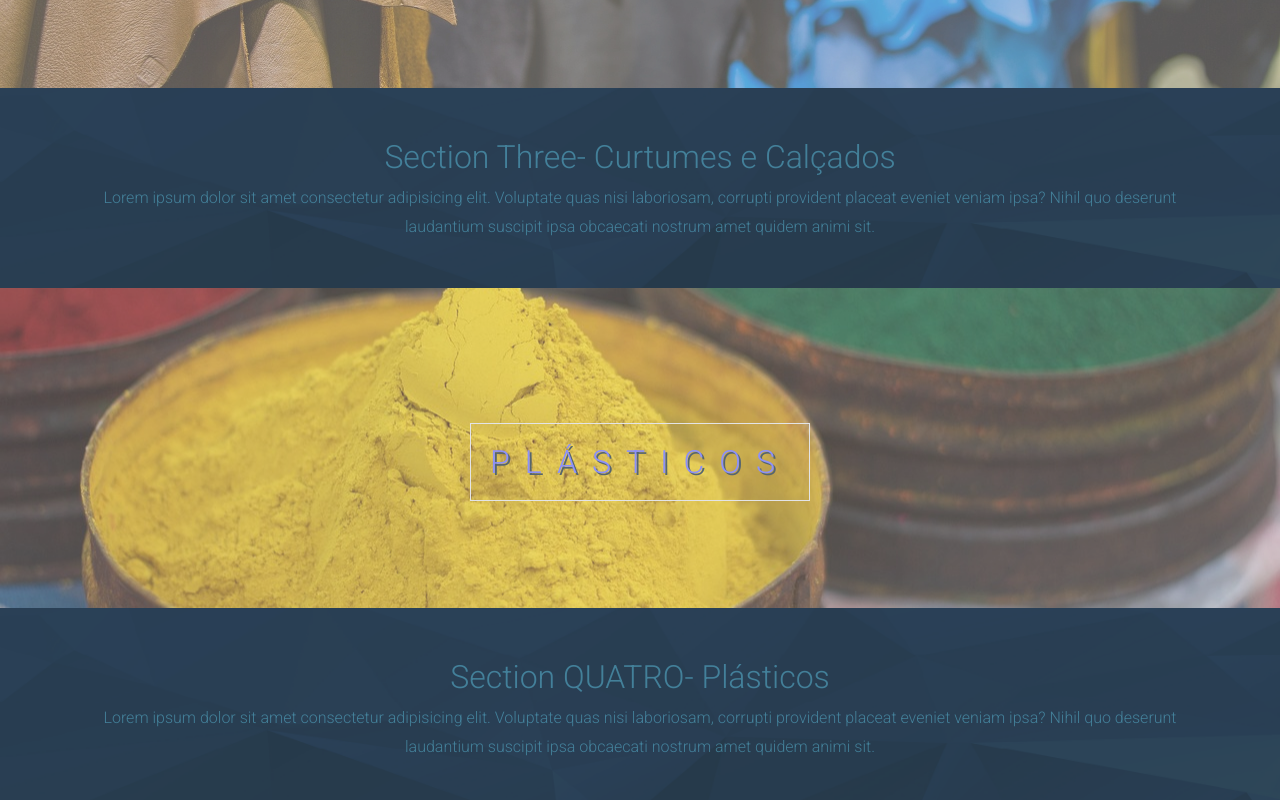
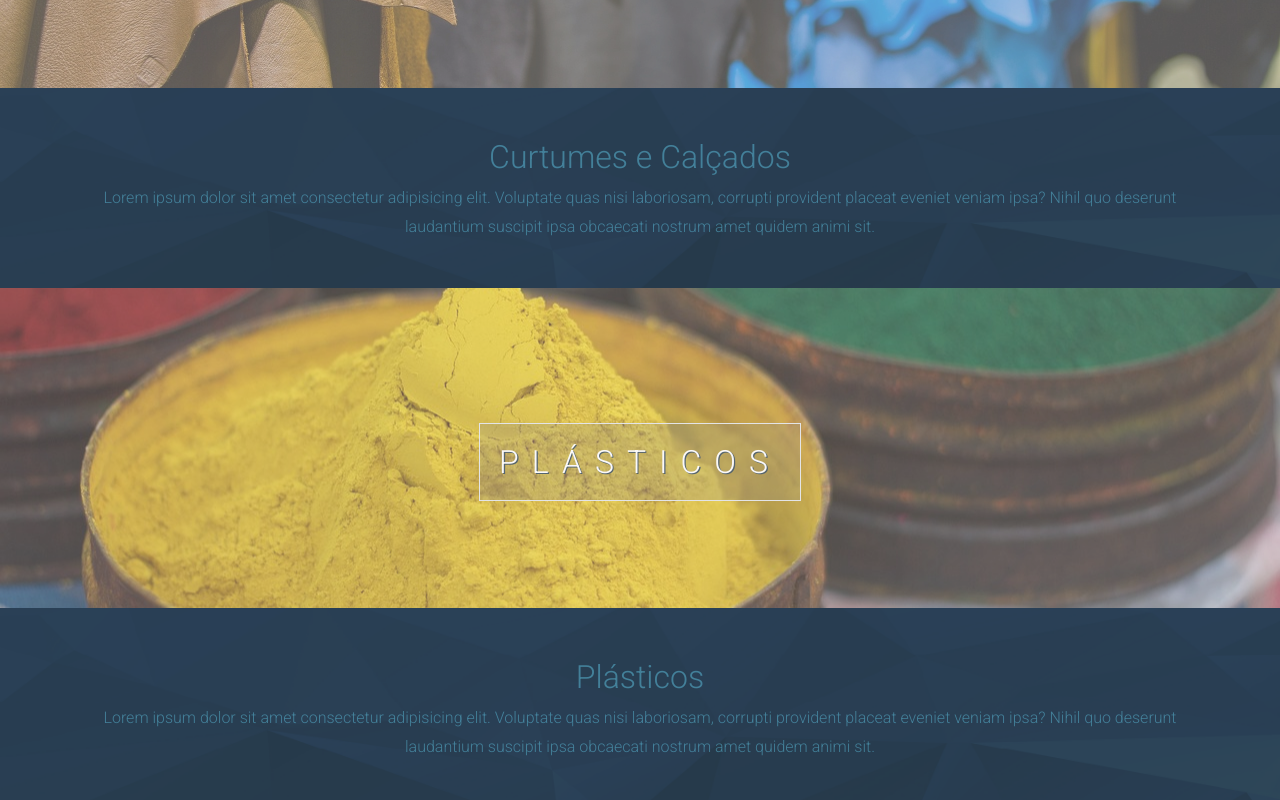
Before and after one commit to miacsilva/ut-quimicos-client, a React (Vite) app: page /produtos in a window 1280 px wide. Shown: the part 1780-2580 px from the top of the page. Built offline with nearby package versions, Linux system fonts and the light colour scheme.

Commit message:
products page

```diff
--- a/src/App.css
+++ b/src/App.css
@@ -255,8 +255,6 @@ body {
   position: absolute;
   bottom: 1rem;
   right: 4rem;
- /*  -webkit-transform: rotate(90deg);
-  transform: rotate(90deg);  */
   color: black;
   font-weight: bold;
   font-size: 25px;
@@ -270,7 +268,7 @@ body {
 }
 
 .section-inicial {
-  background-image: url("/public/footerBg.png");
+  background-image: url("/footerBg.png");
   background-size: cover;
   color: white;
 }
@@ -294,7 +292,7 @@ body {
   width: 100%;
   text-align: center;
   color: black;
-  letter-spacing: 15px;
+  letter-spacing: 13px;
   text-transform: uppercase;
   font-size: 200%;
 }
@@ -304,16 +302,25 @@ body {
   font-weight: 600;
 }
 
+.anchor:hover{
+  color: #141e30;
+}
+
 .productsText .border {
+  text-align: center;
   background-color: rgba(22, 45, 59);
   color: white;
-  text-shadow: 2px 2px 0px rgba(22, 45, 59);
+  text-shadow: 1.2px 1.2px 0px rgba(22, 45, 59);
   padding: 1.5%;
   font-weight: bolder;
+  /* border-radius: 15px; */
+  border-color: transparent;
 }
 
 #transp {
   background-color: transparent;
+  border-color: transparent;
+  background-color: rgba(95, 99, 101, 0.241);
 }
 
 .arrow {
--- a/src/App.jsx
+++ b/src/App.jsx
@@ -16,6 +16,7 @@ import Papel from "./pages/Papel";
 import CorticaCompositos from "./pages/CorticaCompositos";
 import DetergenteCosmetica from "./pages/DetergenteCosmetica";
 import Contactos from "./pages/Contactos";
+import OutrasIndustrias from "./pages/outrasIndustrias";
 
 /* CSS */
 import "./App.css";
@@ -40,10 +41,10 @@ function App() {
           path="/produtos/detergentes-cosmetica"
           element={<DetergenteCosmetica />}
         />
-        {/* <Route
+        <Route
           path="/produtos/outras-industrias"
           element={<OutrasIndustrias />}
-        /> */}
+        />
         <Route path="/parceiros" element={<Parceiros />} />
         <Route path="/contactos" element={<Contactos />} />
       </Routes>
--- a/src/pages/Produtos.jsx
+++ b/src/pages/Produtos.jsx
@@ -30,7 +30,7 @@ function Produtos() {
       </div>
 
       <section className="section section-dark">
-        <h2>Section Two - Tintas e Vernizes</h2>
+        <h2>Tintas e Vernizes</h2>
         <p>
           Lorem ipsum dolor sit amet consectetur adipisicing elit. Voluptate
           quas nisi laboriosam, corrupti provident placeat eveniet veniam ipsa?
@@ -46,7 +46,7 @@ function Produtos() {
       </div>
 
       <section className="section section-dark">
-        <h2>Section Three- Curtumes e Calçados  </h2>
+        <h2>Curtumes e Calçados  </h2>
         <p>
           Lorem ipsum dolor sit amet consectetur adipisicing elit. Voluptate
           quas nisi laboriosam, corrupti provident placeat eveniet veniam ipsa?
@@ -57,12 +57,12 @@ function Produtos() {
 
       <div className="productsImg3">
         <div className="productsText">
-          <span id="transp" className="border"><a href="/produtos/plasticos">  Plásticos </a></span>
+          <span id="transp" className="border"><a href="/produtos/plasticos" className="anchor">  Plásticos </a></span>
         </div>
       </div>
 
       <section className="section section-dark">
-        <h2>Section QUATRO- Plásticos  </h2>
+        <h2>Plásticos  </h2>
         <p>
           Lorem ipsum dolor sit amet consectetur adipisicing elit. Voluptate
           quas nisi laboriosam, corrupti provident placeat eveniet veniam ipsa?
@@ -79,7 +79,7 @@ function Produtos() {
       </div>
 
       <section className="section section-dark">
-        <h2>Section CINCO- Papel  </h2>
+        <h2>Papel  </h2>
         <p>
           Lorem ipsum dolor sit amet consectetur adipisicing elit. Voluptate
           quas nisi laboriosam, corrupti provident placeat eveniet veniam ipsa?
@@ -91,12 +91,12 @@ function Produtos() {
 
       <div className="productsImg6">
         <div className="productsText">
-          <span id="transp" className="border"><a href="/produtos/cortica-compositos" className="anchor">Cortiça e Compósitos </a></span>
+          <span id="transp" className="border"><a href="/produtos/cortica-compositos" className="anchor">Cortiça e Compósitos</a></span>
         </div>
       </div>
 
       <section className="section section-dark">
-        <h2>Section SEIS- Cortiça e Compósitos  </h2>
+        <h2>Cortiça e Compósitos  </h2>
         <p>
           Lorem ipsum dolor sit amet consectetur adipisicing elit. Voluptate
           quas nisi laboriosam, corrupti provident placeat eveniet veniam ipsa?
@@ -113,7 +113,7 @@ function Produtos() {
       </div>
 
       <section className="section section-dark">
-        <h2>Section Sete- Detergentes  </h2>
+        <h2>Detergentes  </h2>
         <p>
           Lorem ipsum dolor sit amet consectetur adipisicing elit. Voluptate
           quas nisi laboriosam, corrupti provident placeat eveniet veniam ipsa?
@@ -130,7 +130,7 @@ function Produtos() {
       </div>
 
       <section className="section section-dark">
-        <h2>Section QUATRO- Plasticos  </h2>
+        <h2>Outras Indústrias  </h2>
         <p>
           Lorem ipsum dolor sit amet consectetur adipisicing elit. Voluptate
           quas nisi laboriosam, corrupti provident placeat eveniet veniam ipsa?
--- /dev/null
+++ b/src/pages/outrasIndustrias.jsx
@@ -0,0 +1,32 @@
+function OutrasIndustrias() {
+    return (
+      <div>
+      <header className="singleProductHeader SP7">
+        <h1>Outras Indústrias</h1>
+      </header>
+
+      <section className="singleProductBody">
+
+
+        <div className="cardsProducts">
+
+
+        <h2>Outras Indústrias</h2>
+
+        <ul>
+          <li>Borracha</li>
+          <li>Adesivos e colas</li>
+          <li>Couros Artificiais</li>
+          <li>Metalomecância</li>
+          <li>Textil</li>
+          <li>Tintas Gráficas</li>
+          <li>Tratamento de águas</li>
+        </ul>
+            </div>
+
+      </section>
+    </div>
+    )
+  }
+
+  export default OutrasIndustrias
```
Also changed, not shown: src/pages/qlqCoisa.jsx (deleted, +0 -34 lines).
